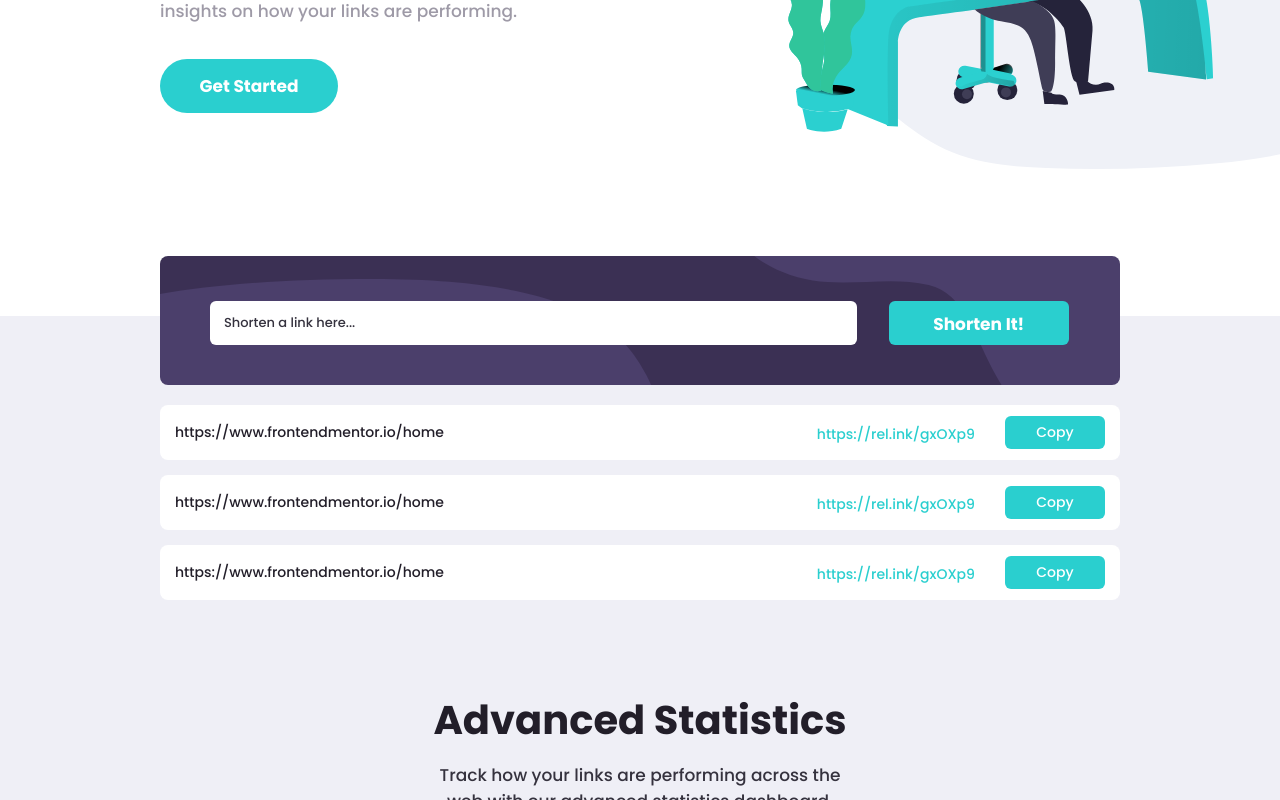
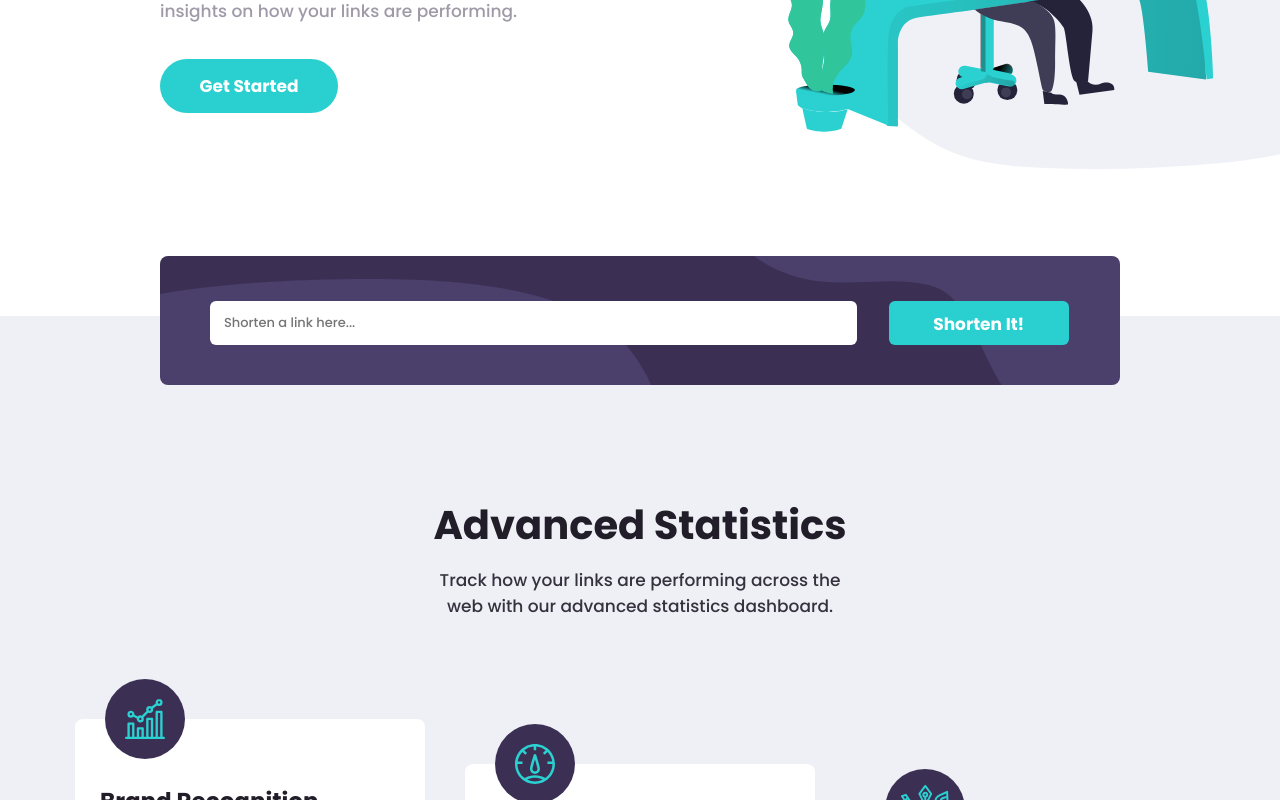
Before and after one commit to DilinyerCR/URL-Shortening, a React (Vite) app: page / in a window 1280 px wide. Shown: the part 388-1188 px from the top of the page. Built offline with nearby package versions, Linux system fonts and the light colour scheme.

Commit message:
links shortened done

```diff
--- a/src/App.jsx
+++ b/src/App.jsx
@@ -21,7 +21,6 @@ const App = () => {
       <Boost />
 
       <Footer />
-
     </div>
   );
 }
--- a/src/components/Shortening/Shortening.jsx
+++ b/src/components/Shortening/Shortening.jsx
@@ -1,83 +1,142 @@
 import styles from './Shortening.module.css'
+import { useState, useEffect } from 'react';
 
 
 const Shortening = () => {
+  const API_KEY = "MSrganNsFvoTFs4DTdYxDzWc4yOXNiVoGIQeYbd8Ho8uQWbg7LKWTmyFSu0J"
+
+    // * Se crea un estado local para guardar el valor del input
+    const [ inputValue, setInputValue ] = useState('')
+
+    // * Se crea un estado local para guardar el valor que proviene de la API, es decir la URL cortada
+    const [tinyUrl, setTinyUrl] = useState("");
+
+
+    const [links, setLinks] = useState([]);
+
+    // * Esta funcion captura lo que se escriba en el input y guarda ese valor en el estado local "inputValue"
+    const handleInputChange  = (e) => {
+      setInputValue(e.target.value)
+      setError(null);
+    }
+
+
+    const [error, setError] = useState(null);
+
+    const [buttonTexts, setButtonTexts] = useState([]);
+    const [copiedIndex, setCopiedIndex] = useState(null);
+
+    // * Esta funcion se ejecuta cuando se haga submit, y a la vez ejecuta "fetchApi", es decir realiza la peticion a la API
+    const handleSubmit = async (e) => {
+      e.preventDefault();
+      if (inputValue) {
+        // ! API Request
+        try {
+          const response = await fetch(
+            `https://tinyurl.com/api-create.php?url=${inputValue}&api_key=${API_KEY}`
+          );
+
+          if (response.ok) {
+            const data = await response.text();
+            const newLink = {
+              originalUrl: inputValue,
+              tinyUrl: data,
+            };
+            setLinks([...links, newLink]); // Añade el nuevo enlace a la lista
+            setTinyUrl(data);
+            setButtonTexts((prevButtonTexts) => [...prevButtonTexts, "Copy"]);
+          }
+
+        } catch (error) {
+          console.error(error);
+        }
+      } else {
+        setError("Please add a link");
+      }
+    };
+
+    const handleCopy = (url, index) => {
+      navigator.clipboard
+        .writeText(url)
+        .then(() => {
+          const newButtonTexts = [...buttonTexts];
+          newButtonTexts[index] = "Copied!";
+          setButtonTexts(newButtonTexts);
+
+          // Si hay un índice de botón copiado anterior, restaurar su estado
+          if (copiedIndex !== null && copiedIndex !== index) {
+            newButtonTexts[copiedIndex] = "Copy";
+            setButtonTexts(newButtonTexts);
+          }
+
+          setCopiedIndex(index);
+        })
+        .catch((error) => {
+          console.error("Error al copiar el link:", error);
+        });
+    };
+
+
+
     return (
       <div className={styles.ShorteningMainContainer}>
+        {/* imput */}
+        <form className={styles.InputAndButtonContainer}>
+          <div className={styles.InputContainer}>
+            <input
+              onChange={handleInputChange}
+              type="text"
+              placeholder="Shorten a link here..."
+              style={{
+                border: error ? "3px solid hsl(0, 87%, 67%)" : "none",
+                color: error ? "hsl(0, 87%, 67%)" : "hsl(255, 11%, 22%)",
+              }}
+            />
 
-        {/* imput */}
-        <div className={styles.InputAndButtonContainer}>
-          <div className={styles.InputContainer}>
-            <input type="text" placeholder="Shorten a link here..." />
-            <p className={styles.InputError}>Please add a link</p>
+            <p
+              className={styles.InputError}
+              style={{ display: error ? "block" : "none" }}
+            >
+              {error}
+            </p>
           </div>
 
           <div className={styles.ButtonContainer}>
-            <button>Shorten It!</button>
+            <button onClick={handleSubmit}>Shorten It!</button>
           </div>
-        </div>
+        </form>
 
-
-
-        {/* Links */}
         <div className={styles.AllLinksContainer}>
-
+          {links.map((link, index) => (
             <div className={styles.LinkMainContainer}>
               <div className={styles.OriginalLinkContainer}>
-              <p>https://www.frontendmentor.io/home</p>
+                <p>{link.originalUrl}</p>
               </div>
 
               <div className={styles.LinkShortenAndButtonContainer}>
                 <div className={styles.LinkShortedContainer}>
-                <a>https://rel.ink/gxOXp9</a>
+                  <a href={link.originalUrl} target="_blank">
+                    {link.tinyUrl}
+                  </a>
                 </div>
 
                 <div className={styles.LinksCopyButtonContainer}>
-                <button>Copy</button>
+                  <button
+                    onClick={() => handleCopy(link.tinyUrl, index)}
+                    style={{
+                      backgroundColor:
+                        buttonTexts[index] === "Copied!"
+                          ? "hsl(257, 27%, 26%)"
+                          : "hsl(180, 66%, 49%)",
+                    }}
+                  >
+                    {buttonTexts[index]}
+                  </button>
                 </div>
               </div>
             </div>
-
-          <div className={styles.LinkMainContainer}>
-            <div className={styles.OriginalLinkContainer}>
-              <p>https://www.frontendmentor.io/home</p>
+          ))}
         </div>
-
-            <div className={styles.LinkShortenAndButtonContainer}>
-              <div className={styles.LinkShortedContainer}>
-                <a>https://rel.ink/gxOXp9</a>
-              </div>
-
-              <div className={styles.LinksCopyButtonContainer}>
-                <button>Copy</button>
-              </div>
-            </div>
-          </div>
-
-          <div className={styles.LinkMainContainer}>
-            <div className={styles.OriginalLinkContainer}>
-              <p>https://www.frontendmentor.io/home</p>
-            </div>
-
-            <div className={styles.LinkShortenAndButtonContainer}>
-              <div className={styles.LinkShortedContainer}>
-                <a>https://rel.ink/gxOXp9</a>
-              </div>
-
-              <div className={styles.LinksCopyButtonContainer}>
-                <button>Copy</button>
-              </div>
-            </div>
-          </div>
-
-
-
-
-
-
-
-        </div>
-
       </div>
     );
 }
--- a/src/components/Shortening/Shortening.module.css
+++ b/src/components/Shortening/Shortening.module.css
@@ -64,7 +64,6 @@
 }
 
 .InputContainer input::placeholder {
-    color: var(--Very-Dark-Blue);
     font-size: 1.3rem;
 }
 
@@ -89,6 +88,9 @@
 
 .OriginalLinkContainer p {
     font-size: 1.4rem;
+    white-space: nowrap;
+    overflow: hidden;
+    text-overflow: ellipsis;
 }
 
 .LinkShortedContainer a {
@@ -101,7 +103,7 @@
     margin: 0 auto;
     padding: 6px;
     width: 100%;
-    background-color: var(--Cyan);
+    /* background-color: var(--Cyan); */
     border-radius: 6px;
     color: white;
     font-size: 1.4rem;
@@ -139,7 +141,7 @@
 
     .InputAndButtonContainer .ButtonContainer {
         width: 22%;
-        margin-bottom: 15px ;
+        margin-bottom: 15px;
     }
 
     .LinkMainContainer {
@@ -152,6 +154,10 @@
     .OriginalLinkContainer {
         padding: 0 15px;
         border: none;
+    }
+
+    .OriginalLinkContainer p {
+        max-width: 285px;
     }
 
     .LinkShortenAndButtonContainer {
@@ -221,4 +227,8 @@
     .LinkMainContainer {
         padding: 6px 0;
     }
+
+    .OriginalLinkContainer p {
+        max-width: 610px;
+    }
 }
```
Also changed, not shown: 1 other file (tests, documents, lock files or other folders). Lines whose indentation alone changed are shown as unchanged.
